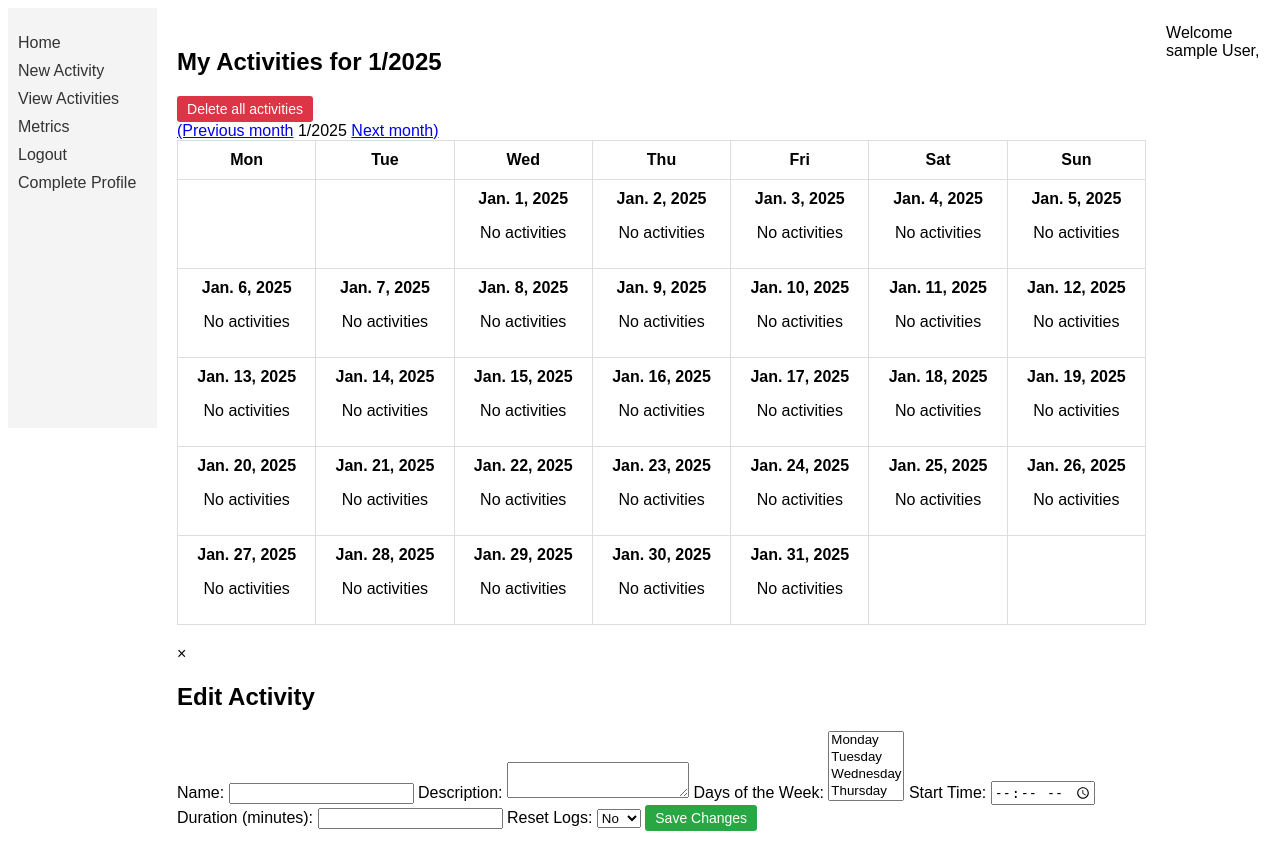
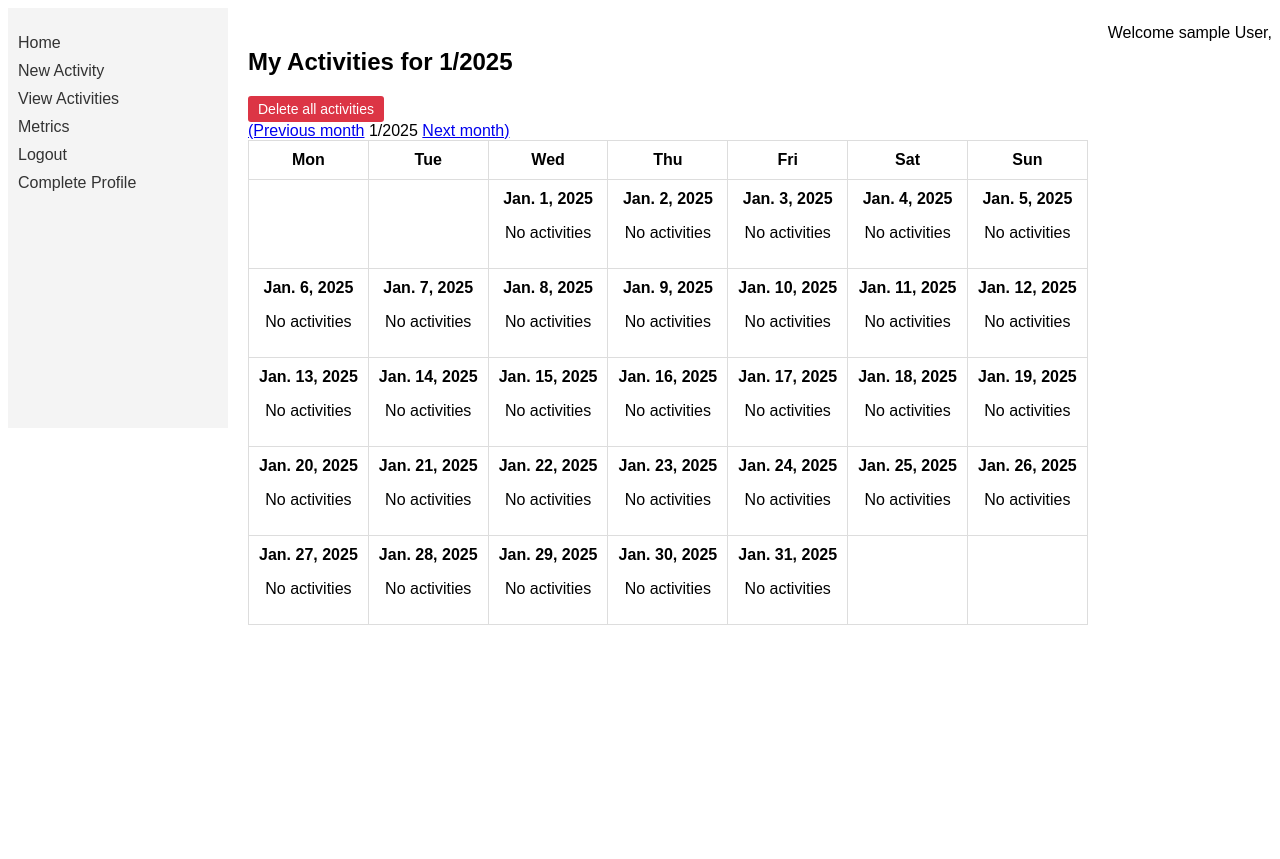
Before and after one commit to fabrixbau/prime, a Django app: page /activities/ in a window 1280 px wide. After the commit the page ends 625 px from the top, so only its background shows below. Run offline with Django 5.2, Linux system fonts and the light colour scheme; the visitor is signed in with stand-in values (Sample User, id 1); data that the repository does not hold is empty; parts of the project's set-up code (start-up, migrations or seed data) failed here and were passed over.

Commit message:
First sketch to upload my app and then work on improvements(copy

```diff
--- a/prime/models.py
+++ b/prime/models.py
@@ -133,8 +133,30 @@
             [days[day] for day in self.days_of_week if day in days])
 
     def update_logs(self):
-        ActivityLog.objects.filter(activity=self).delete()
-        self.create_logs()
+        # calculate the complete range of dates after update them
+        start_date = self.start_date
+        end_date = self.end_date
+
+        if isinstance(start_date, str):
+            start_date = datetime.strftime(start_date, '%Y-%m-%d').date()
+        if isinstance(end_date, str):
+            end_date = datetime.strftime(end_date, '%Y-%m-%d').date()
+
+        valid_days= set(self.days_of_week)
+
+        existing_logs = ActivityLog.objects.filter(activity=self)
+
+        for log in existing_logs:
+            log_day_abbr = log.date.strftime('%a')[:3]
+            if log.date < start_date or log.date > end_date or log_day_abbr not in valid_days:
+                log.delete()
+
+        # create new logs for the dates aditionals
+        for single_date in date_range(start_date, end_date):
+            day_abbr = single_date.strftime('%a')[:3]
+            if day_abbr in valid_days:
+                ActivityLog.objects.get_or_create(activity=self, user=self.user, date=single_date)
+
 
     def calculate_metrics(self):
         logs = ActivityLog.objects.filter(activity=self)
--- a/prime/templates/prime/activity_list.html
+++ b/prime/templates/prime/activity_list.html
@@ -104,40 +104,6 @@
     </table>
 </div>
 
-<!-- Modal para editar actividad -->
-<div id="editActivityModal" class="modal">
-    <div class="modal-content">
-        <span class="close">&times;</span>
-        <h2>Edit Activity</h2>
-        <form id="editActivityForm" method="post">
-            {% csrf_token %}
-            <input type="hidden" name="activity_id" id="activity_id">
-            <label for="name">Name:</label>
-            <input type="text" name="name" id="name" required>
-            <label for="description">Description:</label>
-            <textarea name="description" id="description"></textarea>
-            <label for="days_of_week">Days of the Week:</label>
-            <select name="days_of_week" id="days_of_week" multiple>
-                <option value="Mon">Monday</option>
-                <option value="Tue">Tuesday</option>
-                <option value="Wed">Wednesday</option>
-                <option value="Thu">Thursday</option>
-                <option value="Fri">Friday</option>
-                <option value="Sat">Saturday</option>
-                <option value="Sun">Sunday</option>
-            </select>
-            <label for="start_time">Start Time:</label>
-            <input type="time" name="start_time" id="start_time" required>
-            <label for="duration_minutes">Duration (minutes):</label>
-            <input type="number" name="duration_minutes" id="duration_minutes" required>
-            <label for="reset_logs">Reset Logs:</label>
-            <select name="reset_logs" id="reset_logs">
-                <option value="no">No</option>
-                <option value="yes">Yes</option>
-            </select>
-            <button type="submit" class="btn btn-success">Save Changes</button>
-        </form>
-    </div>
-</div>
+
 <script src="{% static 'js/activity_list.js' %}"></script>
 {% endblock %}
--- a/prime/templates/prime/edit_activity.html
+++ b/prime/templates/prime/edit_activity.html
@@ -30,6 +30,12 @@
     <label for="start_time">Start Time:</label>
     <input type="time" id="start_time" name="start_time" value="{{ activity.start_time }}" required><br>
 
+    <label for="start_date">Start Date (optional):</label>
+    <input type="date" id="start_date" name="start_date"><br>
+
+    <label for="end_date">End Date (optional):</label>
+    <input type="date" id="end_date" name="end_date"><br>
+
     <input type="submit" value="Save Changes">
 </form>
 
--- a/prime/views.py
+++ b/prime/views.py
@@ -198,6 +198,11 @@
         start_date = request.POST.get('start_date') or activity.start_date
         end_date = request.POST.get('end_date') or activity.end_date
 
+        if isinstance(start_date, str):
+            start_date = datetime.strptime(start_date, '%Y-%m-%d').date()
+        if isinstance(end_date, str):
+            end_date = datetime.strptime(end_date, '%Y-%m-%d').date()
+
         activity.update_activity(
             name=name,
             description = description,
@@ -314,6 +319,7 @@
                     # Excluir días marcados como excluidos
                     if not ActivityExclusion.objects.filter(activity=activity, date=current_date).exists():
                         log = ActivityLog.objects.filter(activity=activity, date=current_date).first()
+                        status = log.status if log else None
                         day_activities.append((activity, log.status if log else None, log))
 
             # Agregar datos del día al calendario
@@ -379,19 +385,17 @@
     except ValueError:
         return HttpResponseForbidden("Fecha inválida. Usa el formato YYYY-MM-DD.")
 
+    # Record the exclusion of the day
+    exclusion, created = ActivityExclusion.objects.get_or_create(activity=activity, date= day)
+
     # Eliminar el log para ese día específico
     ActivityLog.objects.filter(activity=activity, date=day).delete()
 
-    # Verificar si aún hay logs asociados
-    remaining_logs = ActivityLog.objects.filter(activity=activity).exists()
-
-    # Si no quedan logs para esa actividad, no eliminar la actividad completamente
-    if not remaining_logs:
-        activity.delete()
+    # check if it was made correct the exclusion
+    if created:
+        print(f"Exclusion creada para la actividad '{activity.name}' en el día {day}.")
     else:
-        # Si quedan logs, no eliminar la actividad, pero verifica si hay datos relacionados al día actual
-        # (esto asegura que no queden datos huérfanos para la fecha específica)
-        ActivityLog.objects.filter(activity=activity, date=day).delete()
+        print(f"Exclusion ya existente para la actividad '{activity.name}' en el dia {day}.")
 
     return redirect('prime:activity_list')
 
```
